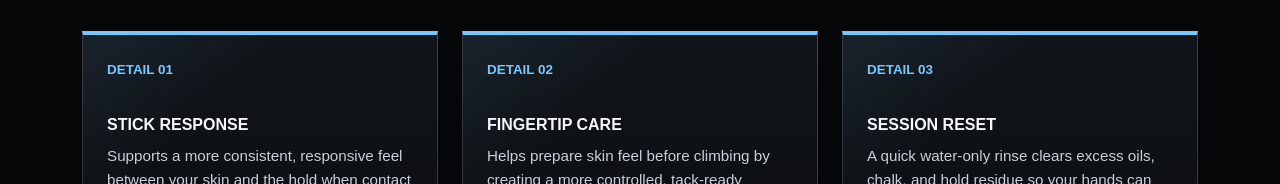
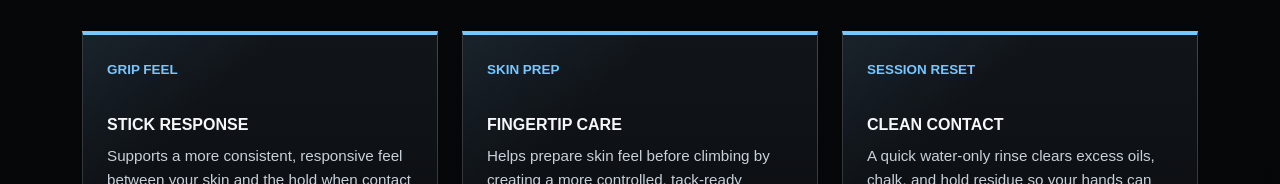
Before and after one commit to littlevahn/Tacclimbing, a plain HTML site: page index.html in a window 1280 px wide. Shown: the part 2304-2488 px from the top of the page. Drawn offline with nearby package versions, Linux system fonts and the light colour scheme.

Commit message:
Clean up detail wording

```diff
--- a/index.html
+++ b/index.html
@@ -124,7 +124,7 @@
         <div class="row g-4">
           <article class="col-12 col-md-4">
             <div class="feature-card h-100">
-              <span class="feature-number">Detail 01</span>
+              <span class="feature-number">Grip Feel</span>
               <h3>Stick Response</h3>
               <p>Supports a more consistent, responsive feel between your skin and the hold when contact angle,
                 pressure, and body tension matter.</p>
@@ -132,7 +132,7 @@
           </article>
           <article class="col-12 col-md-4">
             <div class="feature-card h-100">
-              <span class="feature-number">Detail 02</span>
+              <span class="feature-number">Skin Prep</span>
               <h3>Fingertip Care</h3>
               <p>Helps prepare skin feel before climbing by creating a more controlled, tack-ready surface without
                 relying on heavy residue or thick chalk buildup.</p>
@@ -140,8 +140,8 @@
           </article>
           <article class="col-12 col-md-4">
             <div class="feature-card h-100">
-              <span class="feature-number">Detail 03</span>
-              <h3>Session Reset</h3>
+              <span class="feature-number">Session Reset</span>
+              <h3>Clean Contact</h3>
               <p>A quick water-only rinse clears excess oils, chalk, and hold residue so your hands can return to a
                 clean, dry contact state.</p>
             </div>
```
